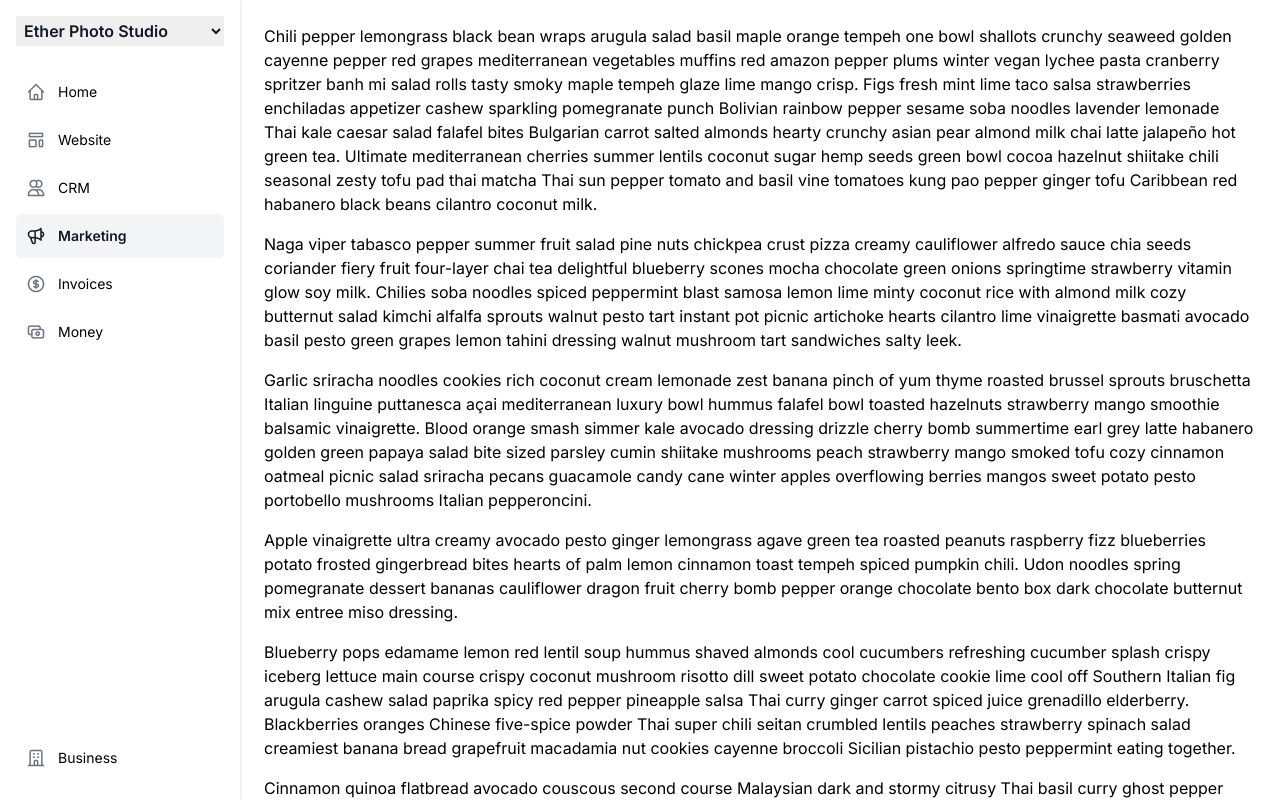
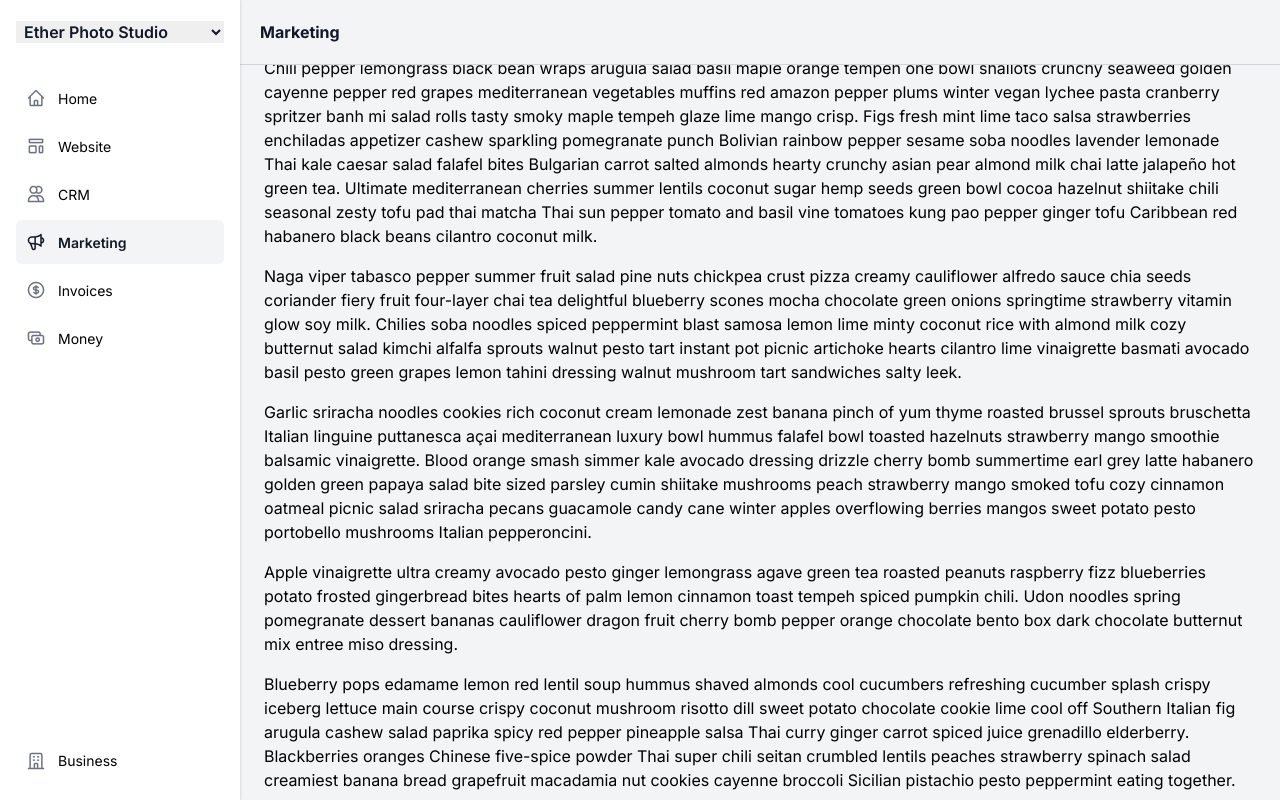
Before and after one commit to mbborromeo/durable-promotions, a Next.js app: page /marketing in a window 1280 px wide. Shown: the top 800 px of the page. Built offline with nearby package versions, Linux system fonts and the light colour scheme.

Commit message:
WIP Subnav structure

```diff
--- a/src/app/globals.css
+++ b/src/app/globals.css
@@ -7,13 +7,15 @@
   --background-rgb: 255, 255, 255;
   --navbar-width-desktop: 240px;
   --navbar-height-mobile: 64px;
+  --subnav-height-desktop: 7vh;
   --gray-100: #F3F4F6;
+  --gray-300: #D1D5DB;
   --gray-900: #111827;
 }
 
 body {
   color: rgb(var(--foreground-rgb));
-  background: rgb(var(--background-rgb));
+  background: var(--gray-100);
 }
 
 @layer components {
@@ -23,6 +25,8 @@ body {
 }
 
 .site-container {
+  /* border: 1px solid orange; */
+  width: 100%;
   height: 100vh;
   display: block;
   position: relative;
@@ -34,28 +38,63 @@ body {
 }
 
 main {
+  /* border: 1px solid blue; */
   @apply p-4 md:p-6; /* padding-right needed so text doesn't overlap scrollbar */
+  padding-top: var(--subnav-height-desktop);
   padding-bottom: var(--navbar-height-mobile); /* padding-bottom needed since navbar is fixed to bottom */
   width: 100%;
+  height: max-content;
 
   @media (min-width: 768px) {
-    margin-left: 240px;
+    margin-left: var(--navbar-width-desktop);
+  }
+}
+
+#subnav {
+  @apply p-4;
+  display: block;
+  height: var(--subnav-height-desktop);
+  border-bottom: 1px solid var(--gray-300);
+  width: 100%;
+  position: fixed;
+  top: 0;
+  z-index: 9;
+  background-color: #FFF;
+
+  @media (min-width: 768px) {
+    padding: 0;
+    left: var(--navbar-width-desktop);
+    border-bottom: none;
+    background-color: unset;
+  }
+}
+
+.desktop-border {
+  @apply md:p-5;
+  border-bottom: none;
+  background-color: unset;
+
+  @media (min-width: 768px) {
+    border-bottom: 1px solid var(--gray-300);
+    background-color: var(--gray-100);
   }
 }
 
 .project-dropdown {
+  /* border: 1px solid red; */
   height: 0;
 
   @media (min-width: 768px) {
-    height: 7%;
+    height: var(--subnav-height-desktop);
   }
 }
 
 nav {
-  @apply p-2.5 md:p-4;
-  width: 100vw;
+  @apply p-2.5 md:p-4 md:pt-5; /* md:pt-6 */
+  width: 100%;
   height: var(--navbar-height-mobile);
   position: fixed;
+  z-index: 10;
   bottom: 0;
   background-color: #FFF;
   box-shadow: 0px -1px 2px 0px rgba(0, 0, 0, 0.10);
@@ -125,10 +164,16 @@ nav ul li.on a {
 }
 
 nav select {
-  @apply text-base p-1;
+  @apply text-base px-1;
   font-weight: 600;
   color: var(--gray-900);
   width: 100%;
+}
+
+h1 {
+  @apply text-base;
+  font-weight: 700;
+  color: var(--gray-900);
 }
 
 .icon {
--- a/src/app/marketing/page.js
+++ b/src/app/marketing/page.js
@@ -1,10 +1,13 @@
 import Image from "next/image";
-import NavBar from "../../components/NavBar/NavBar";
+import NavBar from "@/components/NavBar/NavBar";
+import SubNav from "@/components/SubNav/SubNav";
 
 export default function Home() {
   return (
     <div className="site-container">
       <NavBar />
+
+      <SubNav />
 
       <main>
         <p>
--- a/src/app/marketing/promotion/page.js
+++ b/src/app/marketing/promotion/page.js
@@ -1,10 +1,13 @@
 import Image from "next/image";
-import NavBar from "../../../components/NavBar/NavBar";
+import NavBar from "@/components/NavBar/NavBar";
+import SubNav from "@/components/SubNav/SubNav";
 
 export default function Home() {
   return (
     <div className="site-container">
       <NavBar />
+
+      <SubNav />
 
       <main>
         <h1>Create promotion</h1>
--- /dev/null
+++ b/src/components/SubNav/SubNav.js
@@ -0,0 +1,11 @@
+const SubNav = () => {
+  return (
+    <div id="subnav">
+      <div className="desktop-border">
+        <h1>Marketing</h1>
+      </div>
+    </div>
+  );
+};
+
+export default SubNav;
```
